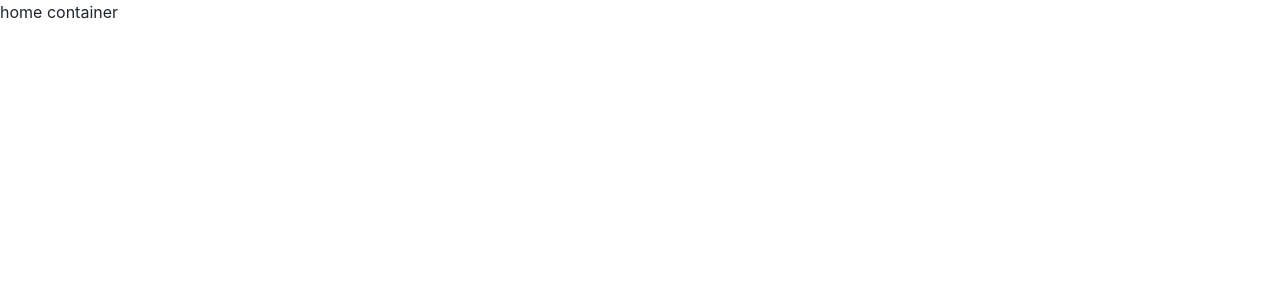
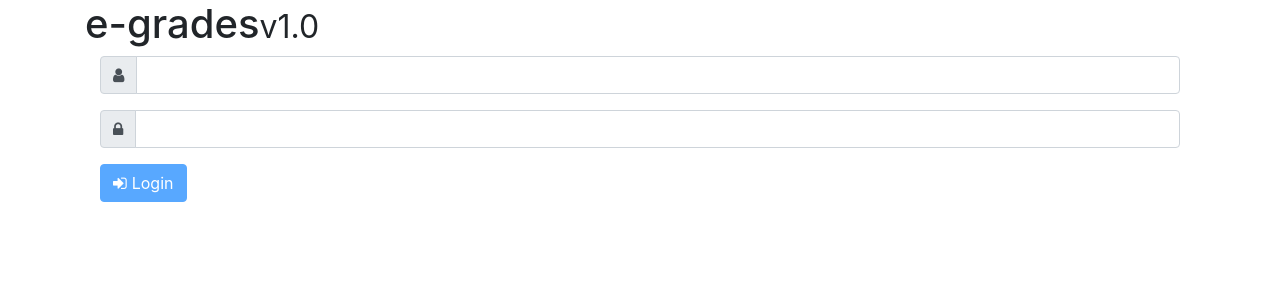
Before and after one commit to IwonaLalak/egrades, a React (Create React App) app: page / in a window 1280 px wide. Shown: the top 300 px of the page. Built offline with nearby package versions, Linux system fonts and the light colour scheme.

Commit message:
basics of login page

```diff
--- a/package.json
+++ b/package.json
@@ -3,6 +3,7 @@
   "version": "0.1.0",
   "private": true,
   "dependencies": {
+    "prop-types": "^15.7.1",
     "react": "^16.8.1",
     "react-dom": "^16.8.1",
     "react-router-dom": "^4.3.1",
--- a/src/App.js
+++ b/src/App.js
@@ -17,7 +17,7 @@ class App extends Component {
 
         // todo for now
 
-        let localStorageUser = {id: 1, name: 'Jon X', type: 'ADMIN'}
+        let localStorageUser = {id: 1, name: 'Jon X', type: null}
         if (!Boolean(localStorageUser)) {
             return false
         }
--- /dev/null
+++ b/src/app_components/ButtonsComponents.js
@@ -0,0 +1,39 @@
+import React from 'react';
+import PropTypes from 'prop-types';
+import {Button} from 'reactstrap'
+
+export const CustomButton = (props) => {
+    return (
+        <Button
+            onClick={props.onClick}
+            size={props.size}
+            color={props.color}
+            title={props.title}
+            style={props.style}
+            {...props}
+        >
+            {(props.icon)?<i className={'fa fa-'+props.icon} style={{marginRight:'5px'}}></i> : ''}
+            {props.label}
+        </Button>
+    );
+};
+
+CustomButton.propTypes = {
+    onClick: PropTypes.func.isRequired,
+    label: PropTypes.any.isRequired,
+    icon:PropTypes.string,
+    color:PropTypes.string,
+    size:PropTypes.string,
+    style: PropTypes.object,
+    title: PropTypes.string,
+    disabled: PropTypes.bool,
+    outline:PropTypes.bool,
+
+};
+
+CustomButton.defaultProps = {
+    disabled:false,
+    outline:false,
+    color:'secondary',    // primary, secondary, success, danger, warning, info, light, dark
+    size:'md', // sm, md, lg
+};
--- /dev/null
+++ b/src/app_components/IconComponent.js
@@ -0,0 +1,28 @@
+import React from 'react';
+import PropTypes from 'prop-types';
+
+export const Icon = (props) => {
+    return (
+        <i
+            className={'fa fa-' + props.type + ((props.spin) ? ' fa-spin' : '')}
+            style={props.addMarginRight?{marginRight:'5px', ...props.style}:props.style}
+            title={props.title}
+        >
+        </i>
+    );
+};
+
+Icon.propTypes = {
+    type: PropTypes.string.isRequired,
+    style: PropTypes.object,
+    title: PropTypes.string,
+    spin: PropTypes.bool,
+    addMarginRight: PropTypes.bool,
+
+};
+
+Icon.defaultProps = {
+    type: 'check',
+    spin: false,
+    addMarginRight:true
+};
--- /dev/null
+++ b/src/app_config/AppConfig.js
@@ -0,0 +1,18 @@
+export default class AppConfig{
+
+    static APP_NAME(){
+        return 'e-grades'
+    }
+
+    static APP_VER(){
+        return 'v1.0'
+    }
+
+    static APP_UPDATE(){
+        return '2019-02-11'
+    }
+
+    static HOST_API() {
+        return window.location.protocol + '/api'
+    }
+}
--- a/src/index.css
+++ b/src/index.css
@@ -8,7 +8,4 @@ body {
   -moz-osx-font-smoothing: grayscale;
 }
 
-code {
-  font-family: source-code-pro, Menlo, Monaco, Consolas, "Courier New",
-    monospace;
-}
+@import 'styles/LoginModule.css';
--- a/src/modules/LoginModule/LoginContainer.js
+++ b/src/modules/LoginModule/LoginContainer.js
@@ -1,22 +1,90 @@
 import React, {Component} from 'react';
-import {Button} from "reactstrap";
+import {Button, Col, Container, Form, FormGroup, Input, InputGroup, InputGroupAddon, InputGroupText, Row} from "reactstrap";
+import AppConfig from "../../app_config/AppConfig";
+import {Icon} from "../../app_components/IconComponent";
+import {CustomButton} from "../../app_components/ButtonsComponents";
 
 
 export default class LoginContainer extends Component {
     constructor(props) {
         super(props);
         this.state = {
+            credentials:{
+                login: '',
+                pass: ''
+            }
+        };
+    }
 
-        };
+    onChangeValue(key,value){
+        let obj = this.state.credentials
+        obj[key] = value
+        this.setState({credentials:obj})
+    }
+
+    onClickLoginButton() {
+        if(this.state.credentials.login.length === 0 || this.state.credentials.pass.length === 0){
+            alert('Please type both login and password')
+        }
+        else{
+            // todo check login service
+        }
     }
 
     render() {
 
         return (
-           <div>
-                login container
-               <Button onClick={()=>{}} color={'primary'}>sdsdsdsd</Button>
-           </div>
-    );
+            <div id={'LoginContainer'}>
+                <Container>
+                    <Row>
+                        <Col xs={12}>
+                            <div id={'LoginFormContainer'}>
+                                <div>
+                                    <h1>{AppConfig.APP_NAME()}
+                                        <small>{AppConfig.APP_VER()}</small>
+                                    </h1>
+                                    <Form>
+                                        <FormGroup>
+                                            <Col xs={12}>
+                                                <InputGroup>
+                                                    <InputGroupAddon addonType="prepend">
+                                                        <InputGroupText><Icon type={'user'} addMarginRight={false}/></InputGroupText>
+                                                    </InputGroupAddon>
+                                                    <Input onChange={(e)=>this.onChangeValue('login',e.target.value)}/>
+                                                </InputGroup>
+                                            </Col>
+                                        </FormGroup>
+                                        <FormGroup>
+                                            <Col xs={12}>
+                                                <InputGroup>
+                                                    <InputGroupAddon addonType="prepend">
+                                                        <InputGroupText><Icon type={'lock'} addMarginRight={false}/></InputGroupText>
+                                                    </InputGroupAddon>
+                                                    <Input type={'password'} onChange={(e)=>this.onChangeValue('pass',e.target.value)}/>
+                                                </InputGroup>
+                                            </Col>
+                                        </FormGroup>
+                                        <FormGroup>
+                                            <Col xs={12}>
+                                                <div id={'buttonContainer'}>
+                                                    <CustomButton
+                                                        onClick={() => this.onClickLoginButton()}
+                                                        color={'primary'}
+                                                        disabled={(this.state.credentials.login.length === 0) || (this.state.credentials.pass.length === 0)}
+                                                        label={'Login'}
+                                                        icon={'sign-in'}
+                                                    />
+                                                </div>
+                                            </Col>
+                                        </FormGroup>
+
+                                    </Form>
+                                </div>
+                            </div>
+                        </Col>
+                    </Row>
+                </Container>
+            </div>
+        );
     }
 }
--- /dev/null
+++ b/src/styles/LoginModule.css
@@ -0,0 +1,27 @@
+#LoginContainer {
+  min-height: 100vh;
+  background: #0a5884;
+}
+#LoginContainer #LoginFormContainer {
+  width: 500px;
+  margin: 15vh auto 0;
+}
+#LoginContainer #LoginFormContainer:first-child {
+  background: #fff;
+  border: 1px solid rgba(0, 0, 0, 0.5);
+  padding: 15px 30px;
+  border-radius: 5px;
+}
+#LoginContainer #LoginFormContainer h1 {
+  margin-top: 15px;
+  text-align: center;
+}
+#LoginContainer #LoginFormContainer h1 small {
+  margin-left: 5px;
+  font-size: 50%;
+  color: grey;
+}
+#LoginContainer #LoginFormContainer #buttonContainer {
+  text-align: center;
+}
+/*# sourceMappingURL=LoginModule.css.map */
--- /dev/null
+++ b/src/styles/LoginModule.less
@@ -0,0 +1,31 @@
+@import "general";
+
+#LoginContainer{
+  min-height:100vh;
+  background: @primary-color;
+
+  #LoginFormContainer{
+    width:500px;
+    margin: 15vh auto 0;
+    &:first-child{
+      background: #fff;
+      border:1px solid rgba(0, 0, 0, 0.5);
+      padding: 15px 30px;
+      border-radius: 5px;
+    }
+
+    h1{
+      margin-top: 15px;
+      text-align: center;
+      small{
+        margin-left: 5px;
+        font-size: 50%;
+        color:grey
+      }
+    }
+
+    #buttonContainer{
+      text-align: center;
+    }
+  }
+}
--- /dev/null
+++ b/src/styles/general.less
@@ -0,0 +1 @@
+@primary-color: rgb(10, 88, 132);
```
Also changed, not shown: 2 other files (tests, documents, lock files or other folders).
